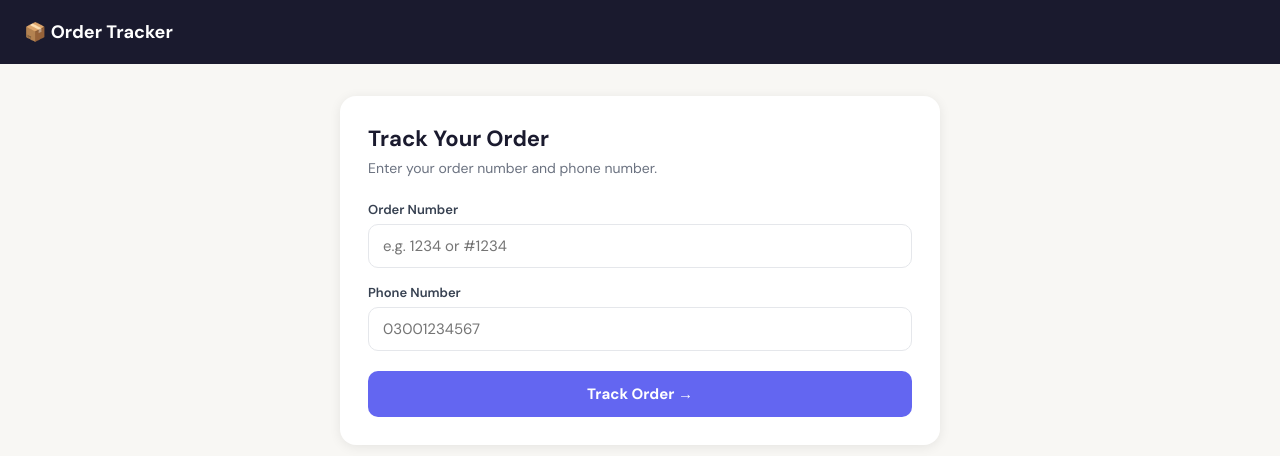
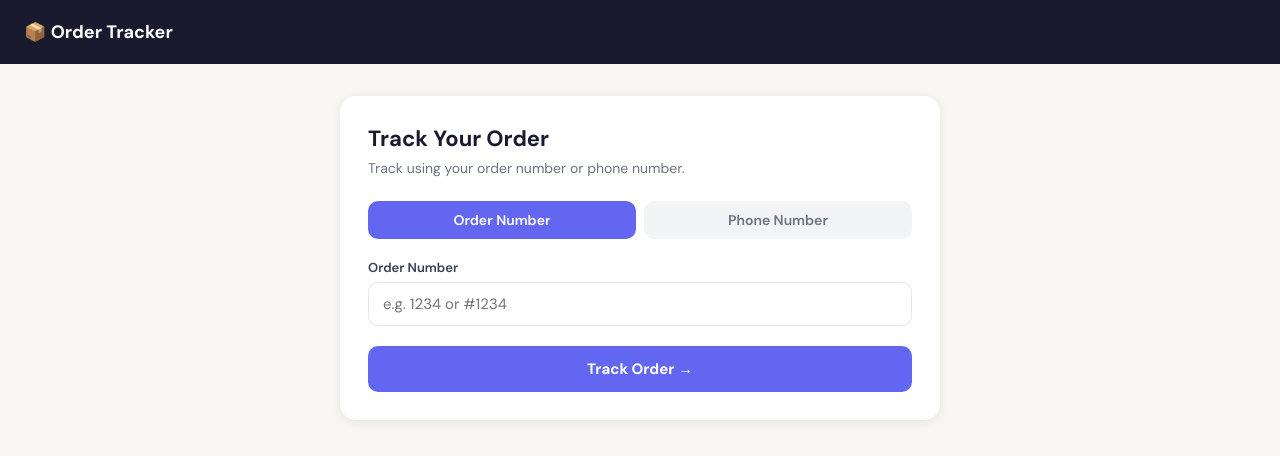
Before and after one commit to noumanz208/shopify-order-tracker, a Next.js app: page /track in a window 1280 px wide. Shown: the top 456 px of the page. Built offline with nearby package versions, Linux system fonts and the light colour scheme.

Commit message:
Update page.tsx

```diff
--- a/src/app/track/page.tsx
+++ b/src/app/track/page.tsx
@@ -30,6 +30,7 @@ function formatDate(iso: string) {
 }
 
 export default function TrackPage() {
+  const [tab, setTab] = useState<'order' | 'phone'>('order')
   const [orderNumber, setOrderNumber] = useState('')
   const [phone, setPhone] = useState('')
   const [loading, setLoading] = useState(false)
@@ -37,15 +38,19 @@ export default function TrackPage() {
   const [result, setResult] = useState<TrackingResult | null>(null)
 
   async function handleTrack() {
-    if (!orderNumber.trim()) { setError('Please enter your order number.'); return }
-    if (!phone.trim()) { setError('Please enter your phone number.'); return }
+    if (tab === 'order' && !orderNumber.trim()) { setError('Please enter your order number.'); return }
+    if (tab === 'phone' && !phone.trim()) { setError('Please enter your phone number.'); return }
     setLoading(true); setError(''); setResult(null)
 
     try {
       const res = await fetch('/api/track', {
         method: 'POST',
         headers: { 'Content-Type': 'application/json' },
-        body: JSON.stringify({ orderNumber, phone }),
+        body: JSON.stringify(
+          tab === 'order'
+            ? { orderNumber }
+            : { phone }
+        ),
       })
       const data = await res.json()
       if (!res.ok) { setError(data.error || 'Something went wrong.'); return }
@@ -60,18 +65,38 @@ export default function TrackPage() {
   const currentStep = result ? STATUS_CONFIG[result.order.status].step : 0
   const isShipped = result?.order.status === 'shipped' || result?.order.status === 'delivered'
 
+  const tabStyle = (active: boolean) => ({
+    flex: 1, padding: '10px', borderRadius: '10px', border: 'none',
+    background: active ? '#6366f1' : '#f3f4f6',
+    color: active ? '#fff' : '#6b7280',
+    fontWeight: '600' as const, fontSize: '14px', cursor: 'pointer',
+  })
+
   return (
     <main style={{ minHeight: '100vh', background: '#f8f7f4', fontFamily: "'DM Sans', 'Helvetica Neue', sans-serif" }}>
-      <div style={{ background: '#1a1a2e', padding: '20px 24px', display: 'flex', alignItems: 'center' }}>
+      <div style={{ background: '#1a1a2e', padding: '20px 24px' }}>
         <div style={{ color: '#fff', fontSize: '18px', fontWeight: '700' }}>📦 Order Tracker</div>
       </div>
 
       <div style={{ maxWidth: '640px', margin: '0 auto', padding: '32px 20px' }}>
         <div style={{ background: '#fff', borderRadius: '16px', padding: '28px', boxShadow: '0 2px 12px rgba(0,0,0,0.08)', marginBottom: '24px' }}>
           <h1 style={{ fontSize: '22px', fontWeight: '700', color: '#1a1a2e', margin: '0 0 6px' }}>Track Your Order</h1>
-          <p style={{ fontSize: '14px', color: '#6b7280', margin: '0 0 24px' }}>Enter your order number and phone number.</p>
+          <p style={{ fontSize: '14px', color: '#6b7280', margin: '0 0 24px' }}>
+            Track using your order number or phone number.
+          </p>
 
-          <div style={{ marginBottom: '16px' }}>
+          {/* Tabs */}
+          <div style={{ display: 'flex', gap: '8px', marginBottom: '20px' }}>
+            <button onClick={() => { setTab('order'); setError(''); setResult(null) }} style={tabStyle(tab === 'order')}>
+              Order Number
+            </button>
+            <button onClick={() => { setTab('phone'); setError(''); setResult(null) }} style={tabStyle(tab === 'phone')}>
+              Phone Number
+            </button>
+          </div>
+
+          {tab === 'order' ? (
+            <div style={{ marginBottom: '20px' }}>
               <label style={{ display: 'block', fontSize: '13px', fontWeight: '600', color: '#374151', marginBottom: '6px' }}>Order Number</label>
               <input type="text" placeholder="e.g. 1234 or #1234" value={orderNumber}
                 onChange={e => setOrderNumber(e.target.value)}
@@ -80,7 +105,7 @@ export default function TrackPage() {
                 onFocus={e => (e.target.style.borderColor = '#6366f1')}
                 onBlur={e => (e.target.style.borderColor = '#e5e7eb')} />
             </div>
-
+          ) : (
             <div style={{ marginBottom: '20px' }}>
               <label style={{ display: 'block', fontSize: '13px', fontWeight: '600', color: '#374151', marginBottom: '6px' }}>Phone Number</label>
               <input type="tel" placeholder="03001234567" value={phone}
@@ -90,6 +115,7 @@ export default function TrackPage() {
                 onFocus={e => (e.target.style.borderColor = '#6366f1')}
                 onBlur={e => (e.target.style.borderColor = '#e5e7eb')} />
             </div>
+          )}
 
           {error && <div style={{ background: '#fef2f2', border: '1px solid #fecaca', borderRadius: '8px', padding: '10px 14px', color: '#dc2626', fontSize: '14px', marginBottom: '16px' }}>{error}</div>}
 
```
Lines whose indentation alone changed are shown as unchanged.
